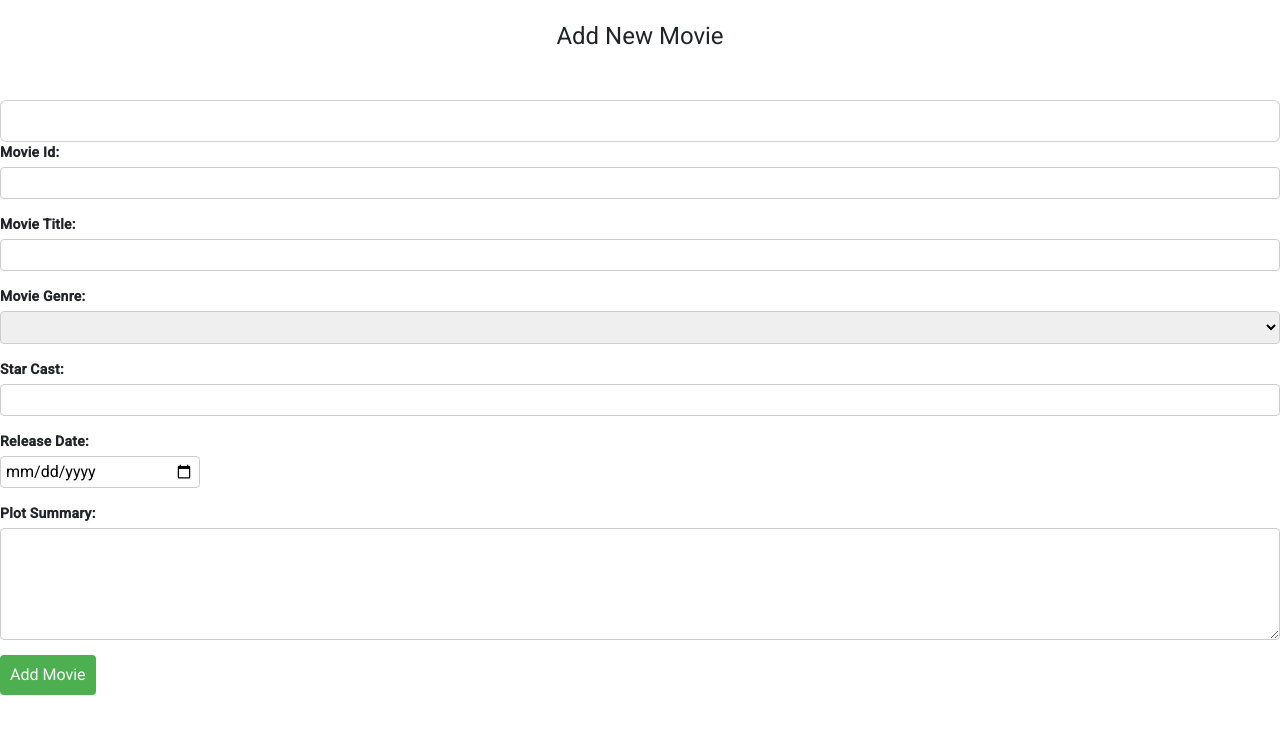
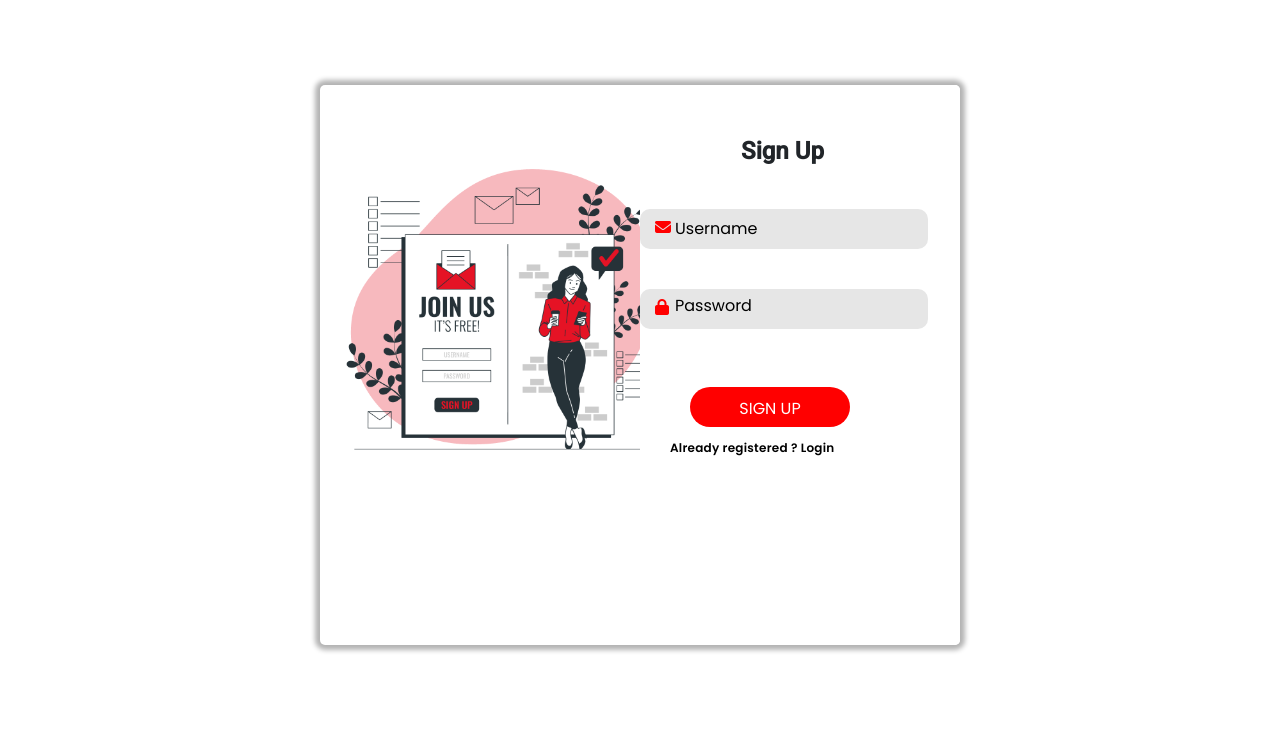
Before and after one commit to iamneo-production/59810e85-813b-4c8c-9423-c71bc2d1c12a, an Angular app in the folder angularapp/: page /movies in a window 1280 px wide. Shown: the top 734 px of the page. Built offline with nearby package versions, Linux system fonts and the light colour scheme.

Commit message:
url changed for signup check

```diff
--- a/angularapp/src/app/Services/movie-service.service.ts
+++ b/angularapp/src/app/Services/movie-service.service.ts
@@ -60,3 +60,6 @@ export class MovieService{
         return this.http.get<Movie[]>(`${this.searchUrl}/${title}`);
     }
 }
+
+
+//Somnath mandal
--- a/angularapp/src/app/app.component.html
+++ b/angularapp/src/app/app.component.html
@@ -21,4 +21,6 @@
 <!-- <app-review-form></app-review-form> -->
 <!--<app-user-nav></app-user-nav>
 <router-outlet></router-outlet>-->
-<app-newmovie></app-newmovie>
+<!-- <app-newmovie></app-newmovie> -->
+
+<app-signup></app-signup>
--- a/angularapp/src/app/signup/signup.component.ts
+++ b/angularapp/src/app/signup/signup.component.ts
@@ -26,7 +26,7 @@ export class SignupComponent {
       return;
     }
     else{
-      this.http.post<any>('https://8080-bcfbabdfbcebecacdccdbbeeaeaadbdbabf.project.examly.io/user/register', this.signupData).subscribe(
+      this.http.post<any>('https://8080-fecfecbdcfcdafbecacdccdbbedbeeabbebbdd.project.examly.io/user/register', this.signupData).subscribe(
       response => {
         console.log(this.signupData);
         alert('Signup successful. Please login with your new account.');
```
Also changed, not shown: 3 other files (tests, documents, lock files or other folders).
